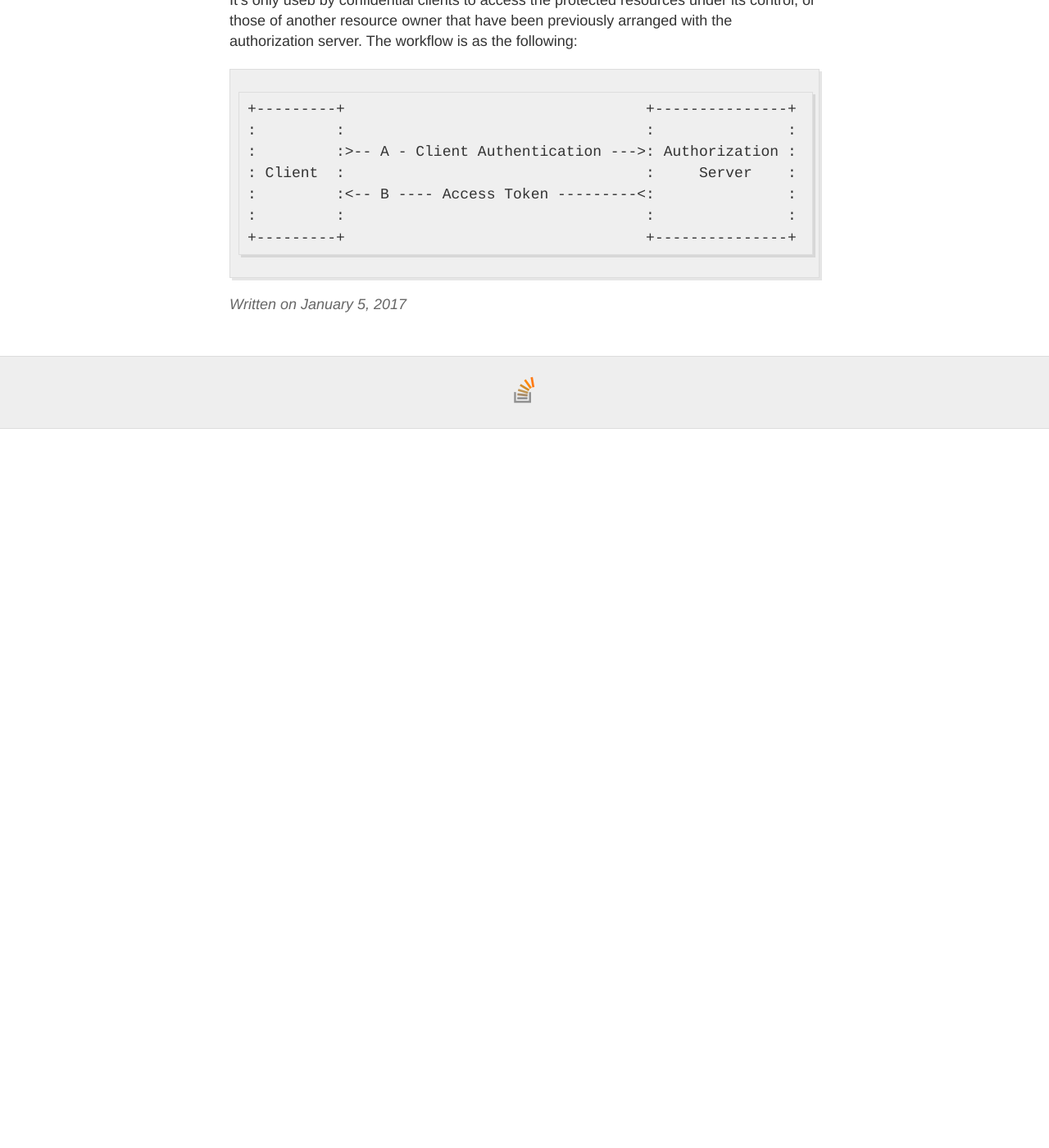
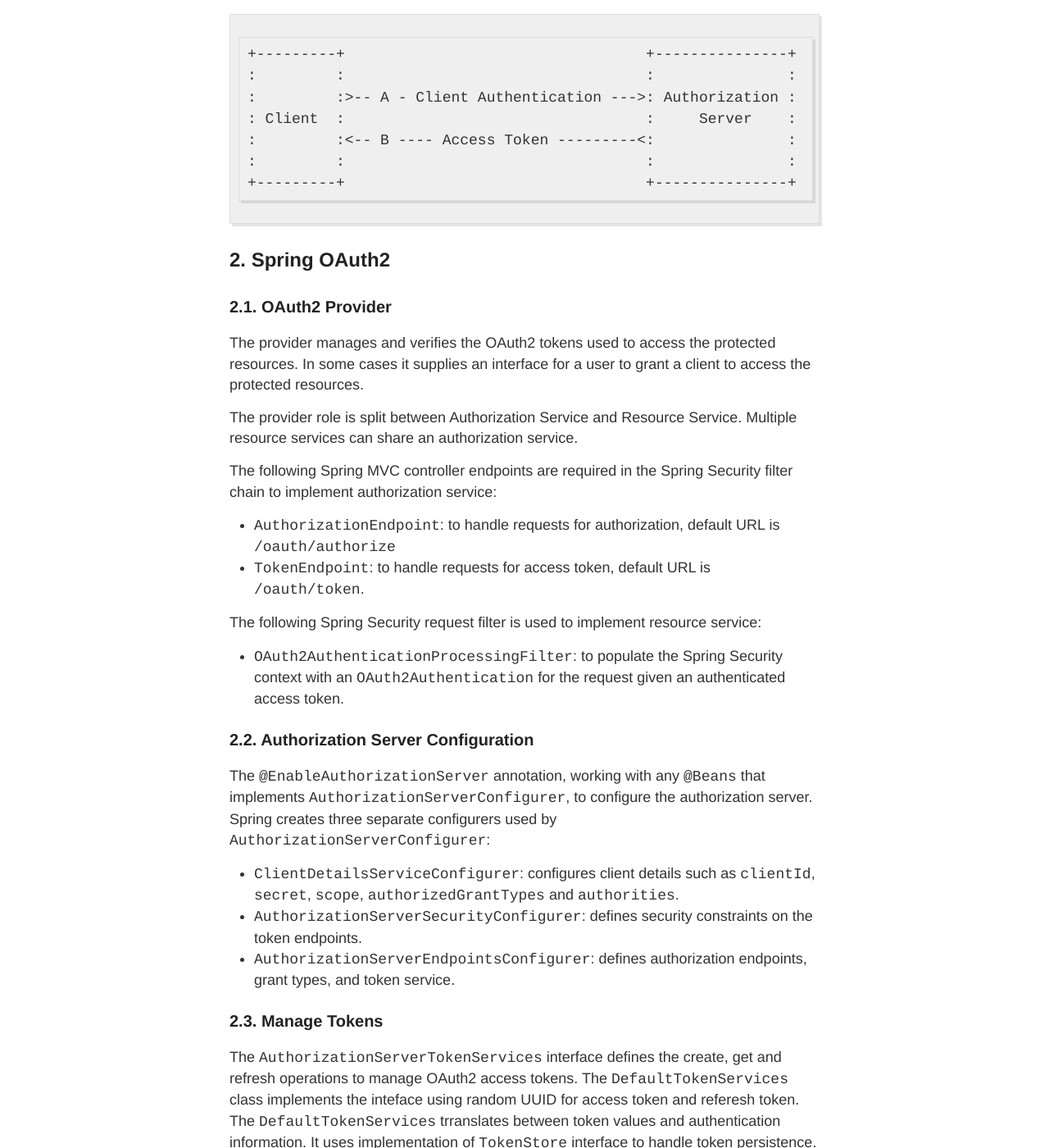
Before and after one commit to YingLiu4203/old-dev-blog, a Jekyll site: the page built from _posts/2017-01-05-Spring-OAuth2-notes.md, in a window 1280 px wide and 1400 px high, scrolled down 6711 px. Shown: the whole window at 82% size. Built offline with Jekyll 4.4.1, drawn with Linux system fonts in a browser that asks for light colours; comment, search, counter and statistics services are not loaded; before the commit the page ends 7234 px from its top, so only the background shows below that; some of the changed text lies outside the part shown.

Commit message:
add sprint oauth2

````diff
--- a/_posts/2017-01-05-Spring-OAuth2-notes.md
+++ b/_posts/2017-01-05-Spring-OAuth2-notes.md
@@ -7,7 +7,7 @@ tags:
 - Java
 ---
 
-This is a study note for [OAuth2 Getting Started][1] and [Spring OAuth 2 Dev Guide][2] with examples from [SpringOAuth2 Tutorial][3] and [Spring Boot OAuth2 Tutorial][4].
+This is a study note for [OAuth2 Getting Started][1] and [Spring OAuth 2 User Guide][2] with examples from [SpringOAuth2 Tutorial][3] and [Spring Boot OAuth2 Tutorial][4].
 
 ## 1. OAuth2 Introduction
 Most OAuth2 APIs follow the OAuth 2.0 draft 10 published in July 2010. There are four roles in the OAuth2 spec.
@@ -24,17 +24,17 @@ There are several types of security data used in the OAuth2 workflow:
 3. Access token: the token is used to making authencitated request to the API. A token has expiration time, scope and other information. It can be self-contained or could be a key in a database.
 4. Refresh token: used to get a new access token when an access token expires.
 
-## 2. Authorization Workflow
+### 1.1. Authorization Workflow
 
-### 2.1. Registering an App
+#### 1.1.1 Registering an App
 The first setp in an OAuth process it to register a new app. You give the authorization server app name, web site, logo, and a redirect URI. The server creates a client id and a client secret. The client id is public. The client secret is only kept by a confidential client.
 
 The redirect URI must be an HTTPs endpoints and should be an exact match. Try to avoid query string. OAuth2 provides a "state" parameter to let you store CSRF string or app-specific data.
 
-### 2.2. Authorization
+#### 1.1.2. Authorization
 There are two types of authrization workflow: one for web server apps and one for broswer/mobile apps.
 
-#### 2.2.1. Web Server Apps
+##### 1.1.2.1. Web Server Apps
 It creates a link that points to the authentication server using its `client_id` and redirect uri (must be registered). An example is:
 
 `https://oauth2server.com/auth?response_type=code&client_id=CLIENT_ID&redirect_uri=REDIRECT_URI&scope=photos`
@@ -68,7 +68,7 @@ The server replies with an access token or an error.
 
 This is the most secure way to authorize access because the access token and `client_secret` are only visible to the web server apps.
 
-#### 2.2.2. Browser-Based Apps
+##### 1.1.2.2. Browser-Based Apps
 The `client_secret` is not used in this case. The client creates a link:
 
 `https://oauth2server.com/auth?response_type=token&client_id=CLIENT_ID&redirect_uri=REDIRECT_URI&scope=photos`
@@ -77,7 +77,7 @@ When the user clicks the link, an authorization prompt is presented to let the u
 
 `https://oauth2client.com/cb#token=ACCESS_TOKEN`
 
-#### 2.2.3. Password Grant Type
+#### 1.1.3. Password Grant Type
 It is possible to exchange a username and password for an access token directly. Just post a request like the following:
 
 ```
@@ -90,7 +90,7 @@ POST https://api.oauth2server.com/token
 
 And the server will reply with an access token in the same format as the other grant type.
 
-### 2.3. Making Authenticated Requests
+#### 1.1.4. Making Authenticated Requests
 Making a request over HTTPS with the access token like the following:
 
 ```
@@ -100,7 +100,7 @@ https://api.oauth2server.com/1/me
 
 It is also possible to use the token in a post body parameter -- check API server for clarification.
 
-## 3. Access Token Response
+### 1.2. Access Token Response
 The access token response has the following properties:
 * access_token
 * token_type: usually "bearer"
@@ -112,10 +112,10 @@ The authentication server also sets `Cache-Control: no-store` and `Pragma: no-ca
 
 There is standard for the access token structure. Using self-encoded access token to encode all necessary information that is signed by the authorization server. A common technique for this is using the JSON Web Signatrue(JWS) and JSON Web Token(JWT).
 
-## 4. Grant Types
+### 1.3. Grant Types
 OAuth2 is flexible by supporting several grant types for different use cases. Following note and diagrams are taken from [OAuthLib document][5].
 
-### 4.1. Authorization Code Grant
+#### 1.3.1. Authorization Code Grant
 This is used by confidential clients (Web Server Apps). The client interacts with a user-agent (typically a web browser) and is able to handle redirection from the authorization server.  The workflow is as the following:
 
 
@@ -146,7 +146,8 @@ This is used by confidential clients (Web Server Apps). The client interacts wit
 |         |<---(E)----- Access Token -------------------'
 +---------+       (w/ Optional Refresh Token)
 ```
-### 4.2. Implicit Grant
+
+#### 1.3.2. Implicit Grant
 This grant type is typically used by public client (SPA or mobile apps) to obtain access tokens without using authorization code and refresh token. The workflow is as the following:
 
 ```
@@ -186,7 +187,7 @@ This grant type is typically used by public client (SPA or mobile apps) to obtai
 
 The Web-Hosted Client Resource is a an HTML with JavaScript code that is able to extract the access token.
 
-### 4.3. Resource Owner Password Credential Grant
+#### 1.3.3. Resource Owner Password Credential Grant
 This grant type is suitable for clients capable of obtaining the user's credentials. It is also used to migrate existing clients from HTTP Basic to OAuth by converting the stored credentials to an access token.  It has the following workflow:
 
 ```
@@ -209,7 +210,7 @@ This grant type is suitable for clients capable of obtaining the user's credenti
 +---------+                                  +---------------+
 ```
 
-### 4.4. Client Credentials Grant
+#### 1.3.4. Client Credentials Grant
 It's only useb by confidential clients to access the protected resources under its control, or those of another resource owner that have been previously arranged with the authorization server. The workflow is as the following:
 
 ```
@@ -222,8 +223,32 @@ It's only useb by confidential clients to access the protected resources under i
 +---------+                                  +---------------+
 ```
 
+## 2. Spring OAuth2
 
+### 2.1. OAuth2 Provider
+The provider manages and verifies the OAuth2 tokens used to access the protected resources. In some cases it supplies an interface for a user to grant a client to access the protected resources.
 
+The provider role is split between Authorization Service and Resource Service. Multiple resource services can share an authorization service.
+
+The following Spring MVC controller endpoints are required in the Spring Security filter chain to implement authorization service:
+* `AuthorizationEndpoint`: to handle requests for authorization, default URL is `/oauth/authorize`
+* `TokenEndpoint`: to handle requests for access token, default URL is `/oauth/token`.
+
+The following Spring Security request filter is used to implement resource service:
+* `OAuth2AuthenticationProcessingFilter`: to populate the Spring Security context with an `OAuth2Authentication` for the request given an authenticated access token.
+
+### 2.2. Authorization Server Configuration
+The `@EnableAuthorizationServer` annotation, working with any `@Beans` that implements `AuthorizationServerConfigurer`, to configure the authorization server.  Spring creates three separate configurers used by `AuthorizationServerConfigurer`:
+* `ClientDetailsServiceConfigurer`: configures client details such as `clientId`, `secret`, `scope`, `authorizedGrantTypes` and `authorities`.
+* `AuthorizationServerSecurityConfigurer`: defines security constraints on the token endpoints.
+* `AuthorizationServerEndpointsConfigurer`: defines authorization endpoints, grant types, and token service.
+
+### 2.3. Manage Tokens
+The `AuthorizationServerTokenServices` interface defines the create, get and refresh operations to manage OAuth2 access tokens. The `DefaultTokenServices` class implements the inteface using random UUID for access token and referesh token. The `DefaultTokenServices` trranslates between token values and authentication information. It uses implementation of `TokenStore` interface to handle token persistence. There are three stores: `InMemoryTokenStore`, `JdbcTokenStore` and `JwtTokenStore`.
+
+The `JwtTokenStore` doesn't persistent any data. It encode token data using the JSON Web Token (JWT) spec. It depends on a `JwtAccessTokenConverter` that encode and decode the access token. The token are signed by default. To verify an access token, the resource server either needs a shared symmetric key or the public key of the authorization server.  The public key (if available) is exposed by the Authorization Server on the `/oauth/token_key` endpoint, which is secure by default with access rule `denyAll()`. You can open it up by injecting a standard SpEL expression into the `AuthorizationServerSecurityConfigurer`. To use the `JwtTokenStore` you need `spring-security-jwt` on your classpath.
+
+### 2.4. Resource Server Configuration
 
 
 [1]: https://oauth.net/getting-started/
````
